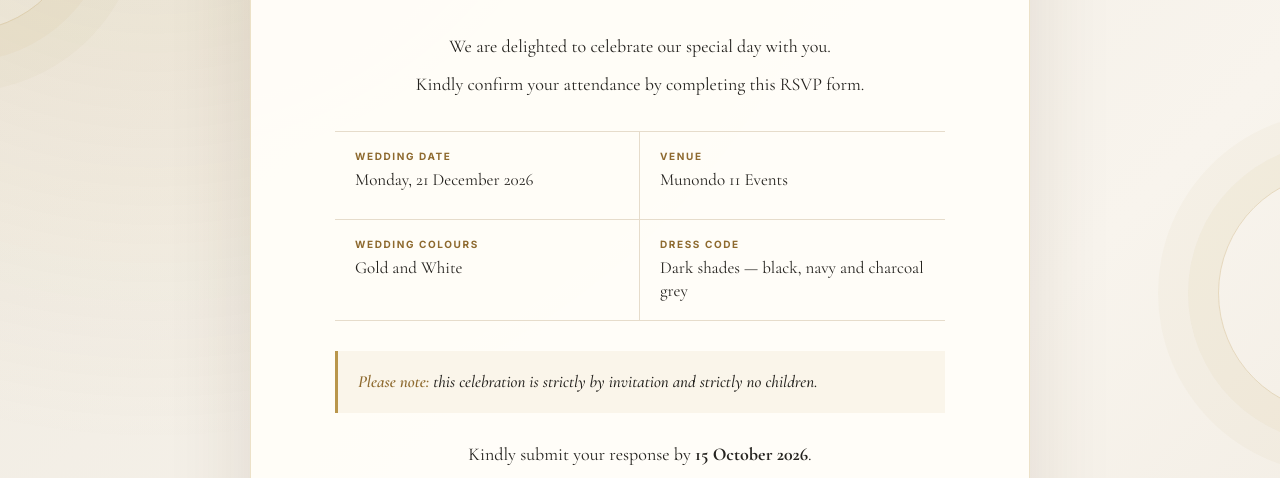
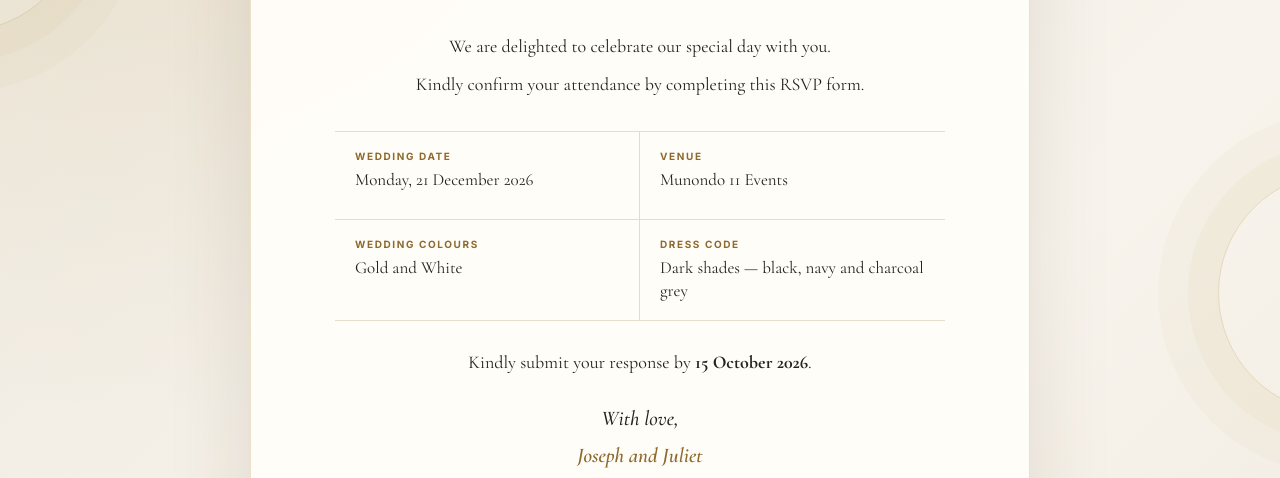
Before and after one commit to blackclover20007/joseph-juliet-wedding-rsvp, a plain HTML site: page index.html in a window 1280 px wide. Shown: the part 322-800 px from the top of the page. Drawn offline with nearby package versions, Linux system fonts and the light colour scheme.

Commit message:
Remove invitation notice

```diff
--- a/index.html
+++ b/index.html
@@ -32,7 +32,6 @@
           <div class="detail"><span class="detail-label">Dress code</span><span>Dark shades — black, navy and charcoal grey</span></div>
         </div>
 
-        <p class="notice"><strong>Please note:</strong> this celebration is strictly by invitation and strictly no children.</p>
         <p class="deadline">Kindly submit your response by <strong>15 October 2026</strong>.</p>
 
         <div class="signature">With love,<br /><strong>Joseph and Juliet</strong></div>
```
